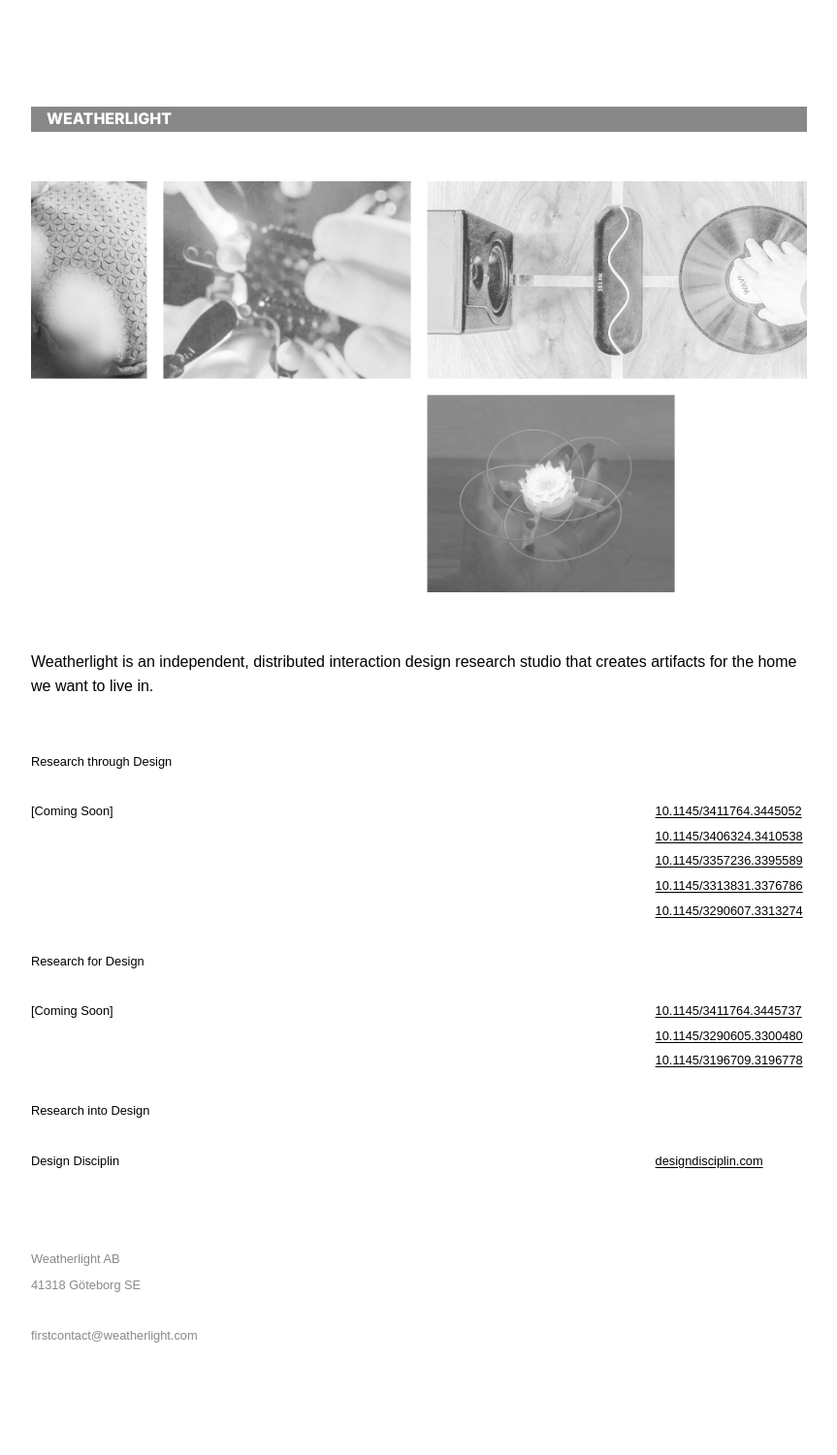
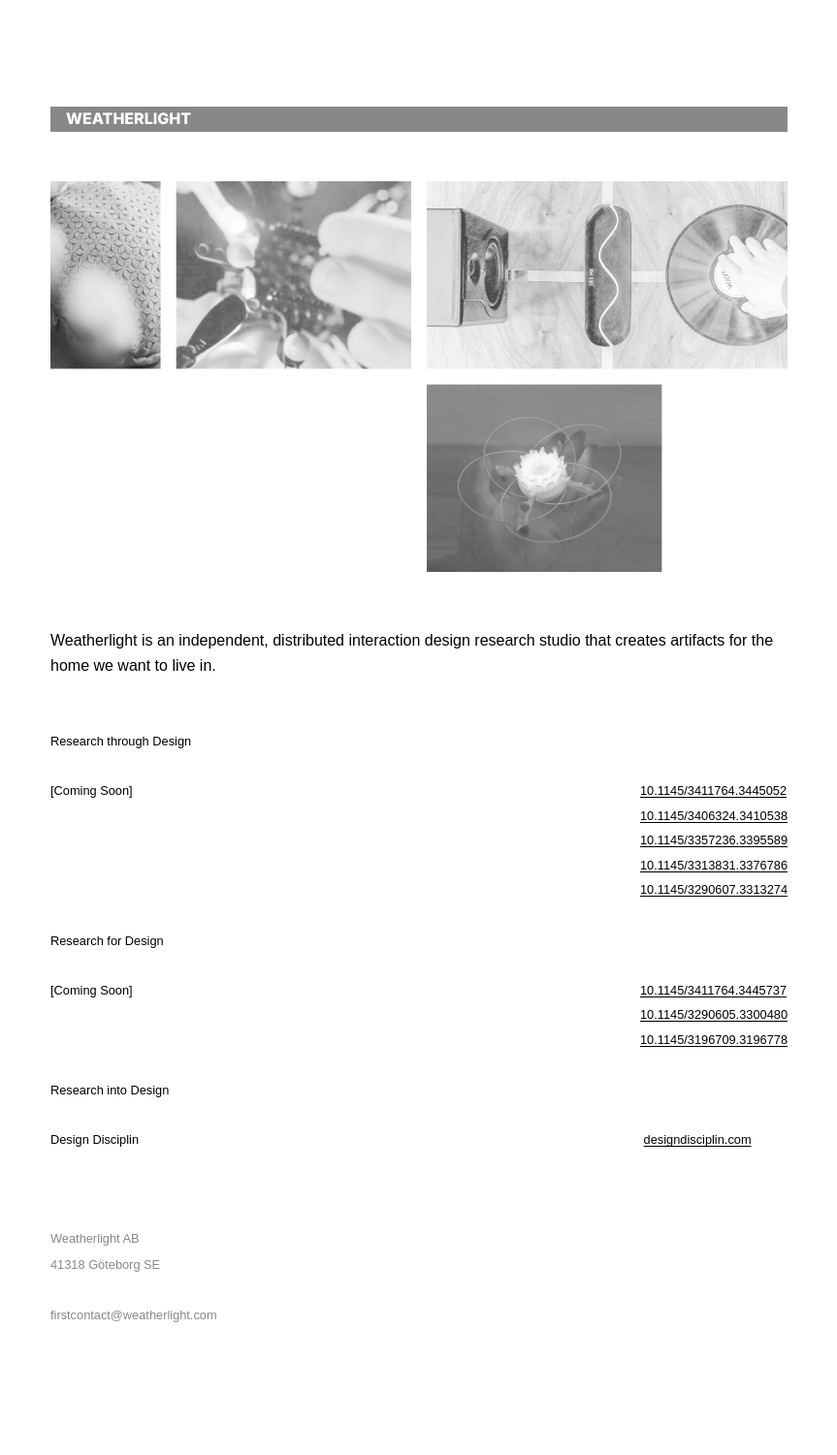
Before and after one commit to mbaytas/weatherlight, a Jekyll site: the page built from README.md, in a window 1280 px wide. Shown: the whole page at 97% size, without its empty margins (208-1071 px from the left). Built offline with Jekyll 4.4.1, drawn with Linux system fonts in a browser that asks for light colours; some web fonts are replaced; our own code applies the rules of GitHub Pages for plain Markdown files; after the commit the page ends 1480 px from its top, so only the background shows below that.

Commit message:
Update default.html

```diff
--- a/_layouts/default.html
+++ b/_layouts/default.html
@@ -96,7 +96,7 @@ footer {
   display: grid;
   grid-gap: 0;
   grid-template-columns: minmax(1rem, 1fr);
-  max-width: 800px;
+  max-width: 760px;
   margin: 0 auto;
   padding: 4.8rem 1.6rem;
 }
```
